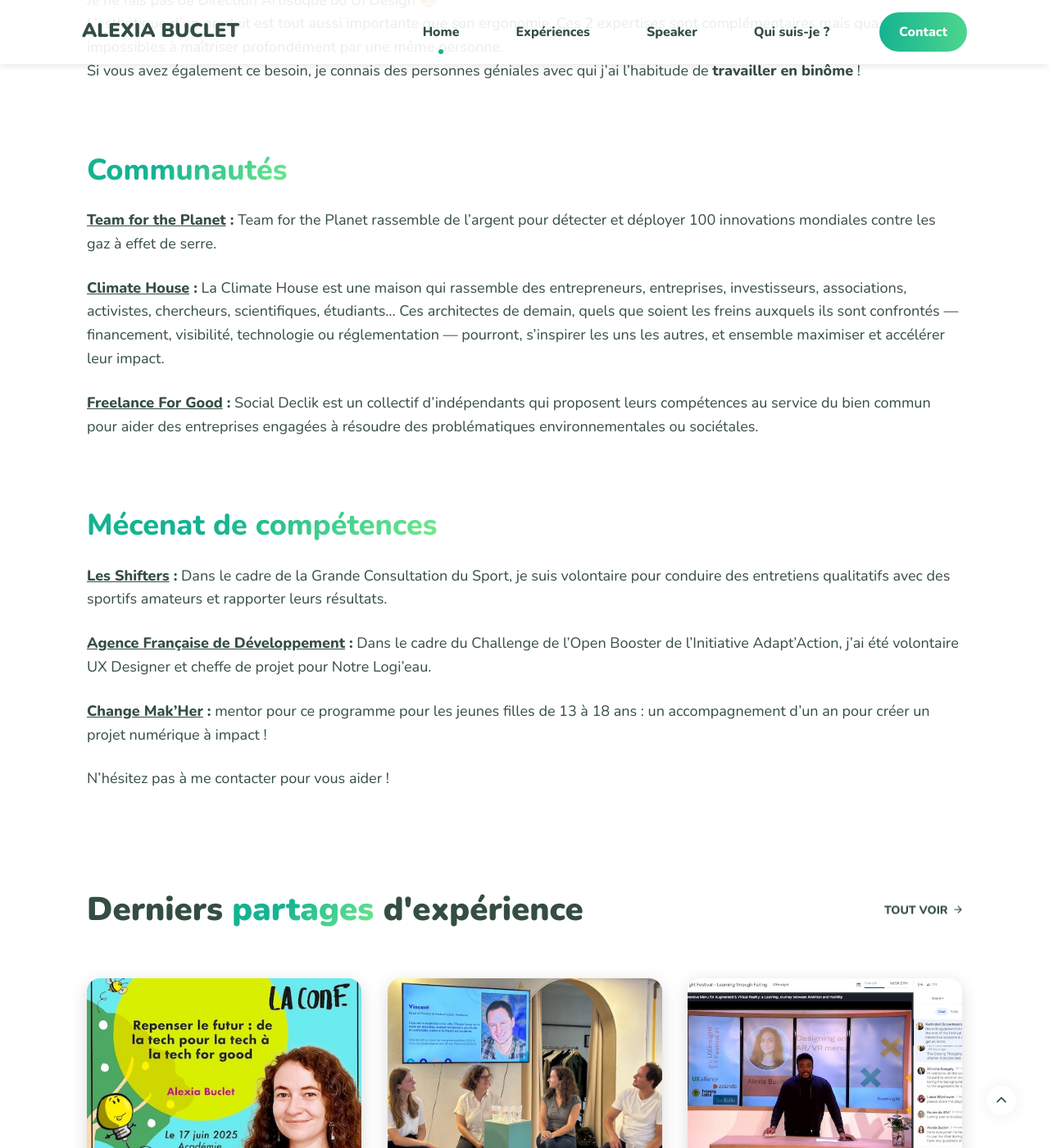
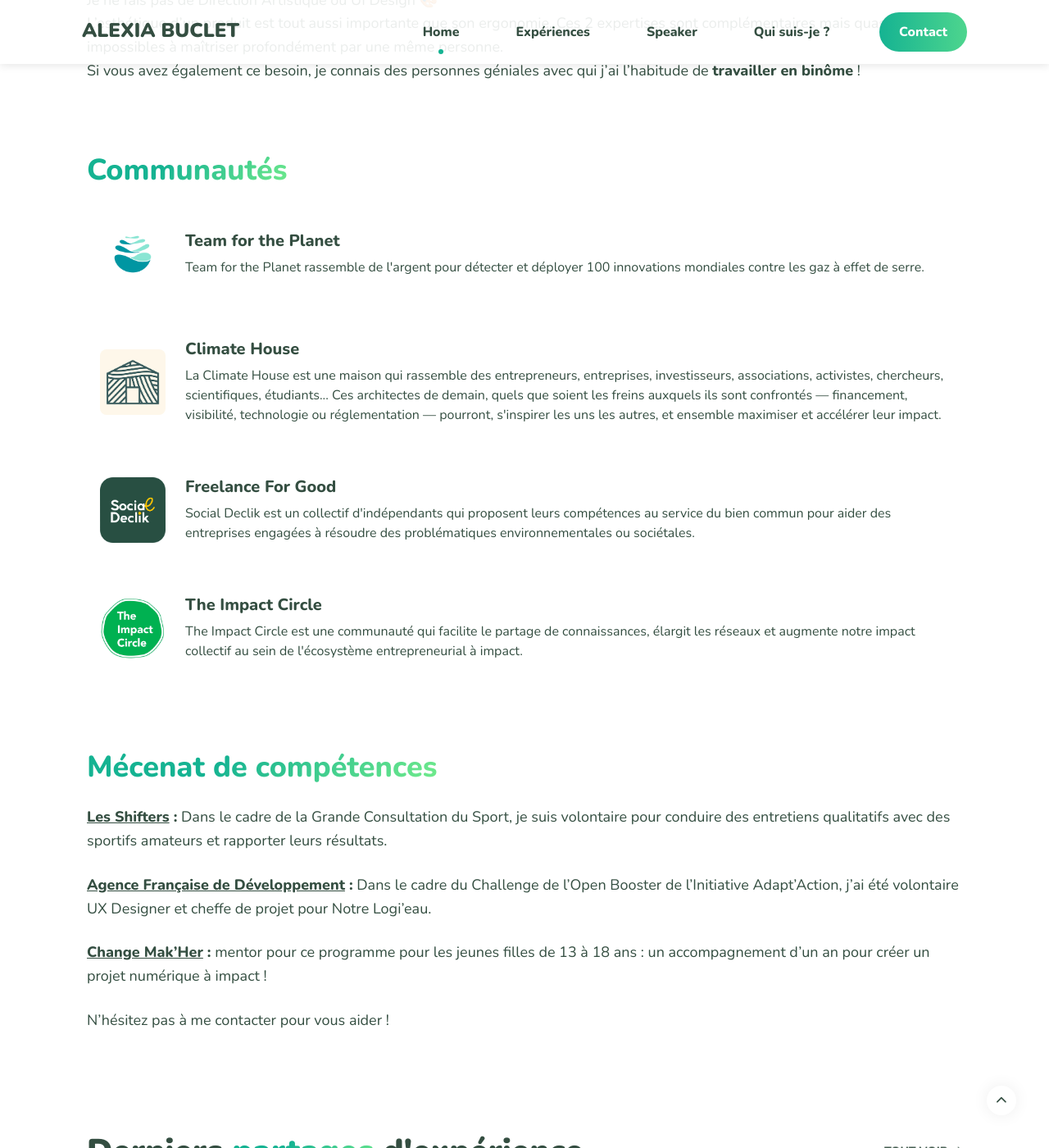
Before and after one commit to alexiabuclet/alexiabuclet.github.io, a Jekyll site: the page built from index.html, in a window 1280 px wide and 1400 px high, scrolled down 3061 px. Shown: the whole window at 82% size. Built offline with Jekyll 4.4.1, drawn with Linux system fonts in a browser that asks for light colours.

Commit message:
Update community with logos

```diff
--- a/_data/settings.yml
+++ b/_data/settings.yml
@@ -149,9 +149,25 @@ interventions:
 community:
   title: "<span class=\"text-span\">Communautés</span>"
   items:
-   - "<strong><a href='https://team-planet.com/fr' style='text-decoration: underline;' target='_blank'>Team for the Planet</a> :</strong> Team for the Planet rassemble de l'argent pour détecter et déployer 100 innovations mondiales contre les gaz à effet de serre."
-   - "<strong><a href='https://climate.house/' style='text-decoration: underline;' target='_blank'>Climate House</a> :</strong> La Climate House est une maison qui rassemble des entrepreneurs, entreprises, investisseurs, associations, activistes, chercheurs, scientifiques, étudiants... Ces architectes de demain, quels que soient les freins auxquels ils sont confrontés — financement, visibilité, technologie ou réglementation — pourront, s'inspirer les uns les autres, et ensemble maximiser et accélérer leur impact."
-   - "<strong><a href='https://socialdeclik.com/' style='text-decoration: underline;' target='_blank'>Freelance For Good</a> :</strong> Social Declik est un collectif d'indépendants qui proposent leurs compétences au service du bien commun pour aider des entreprises engagées à résoudre des problématiques environnementales ou sociétales."
+    - name: "Team for the Planet"
+      description: "Team for the Planet rassemble de l'argent pour détecter et déployer 100 innovations mondiales contre les gaz à effet de serre."
+      link: "https://team-planet.com/fr"
+      logo: "/images/communities/team-planet.png"
+
+    - name: "Climate House"
+      description: "La Climate House est une maison qui rassemble des entrepreneurs, entreprises, investisseurs, associations, activistes, chercheurs, scientifiques, étudiants... Ces architectes de demain, quels que soient les freins auxquels ils sont confrontés — financement, visibilité, technologie ou réglementation — pourront, s'inspirer les uns les autres, et ensemble maximiser et accélérer leur impact."
+      link: "https://climate.house/"
+      logo: "/images/communities/climate-house.png"
+
+    - name: "Freelance For Good"
+      description: "Social Declik est un collectif d'indépendants qui proposent leurs compétences au service du bien commun pour aider des entreprises engagées à résoudre des problématiques environnementales ou sociétales."
+      link: "https://socialdeclik.com/"
+      logo: "/images/communities/social-declik.png"
+
+    - name: "The Impact Circle"
+      description: "The Impact Circle est une communauté qui facilite le partage de connaissances, élargit les réseaux et augmente notre impact collectif au sein de l'écosystème entrepreneurial à impact."
+      link: "https://theimpactcircle.fr/"
+      logo: "/images/communities/impact-circle.avif"
    #- "<strong><a href='https://team-planet.com/fr' style='text-decoration: underline;'>L'Opservatoire :</strong> l'Harmonie 🕊"
 
 #-------------------------------
@@ -161,7 +177,7 @@ mecenat:
   title: "<span class=\"text-span\">Mécenat de compétences</span>"
   items:
    - "<strong><a href='https://initiatives.theshifters.org/initiative/I20240714191246/' style='text-decoration: underline;' target='_blank'>Les Shifters</a> :</strong> Dans le cadre de la Grande Consultation du Sport, je suis volontaire pour conduire des entretiens qualitatifs avec des sportifs amateurs et rapporter leurs résultats."
-   - "<strong><a href='https://www.innoverpourlatransitionecologique.fr/fr/challenges/open-booster' style='text-decoration: underline;' target='_blank'>Agence Française de Développement</a> :</strong> Dans le cadre du Challenge de l'Open Booster de l’Initiative Adapt’Action, j'ai été volontaire UX Designer et cheffe de projet pour Notre Logi'eau."
+   - "<strong><a href='https://www.innoverpourlatransitionecologique.fr/fr/challenges/open-booster' style='text-decoration: underline;' target='_blank'>Agence Française de Développement</a> :</strong> Dans le cadre du Challenge de l'Open Booster de l'Initiative Adapt'Action, j'ai été volontaire UX Designer et cheffe de projet pour Notre Logi'eau."
    - "<strong><a href='https://startupforkids.fr/programme-change-makher/' style='text-decoration: underline;' target='_blank'>Change Mak'Her</a> :</strong> mentor pour ce programme pour les jeunes filles de 13 à 18 ans : un accompagnement d'un an pour créer un projet numérique à impact !"
    #- "<strong><a href='https://team-planet.com/fr' style='text-decoration: underline;'>L'Opservatoire :</strong> l'Harmonie 🕊"
    - "N'hésitez pas à me contacter pour vous aider !"
--- a/_includes/section-community.html
+++ b/_includes/section-community.html
@@ -8,7 +8,15 @@
 
           <!-- Boucle sur les items -->
           {% for item in site.data.settings.community.items %}
-            <p>{{ item | markdownify }}</p> <!-- Display each item -->
+            <a href="{{ item.link }}" target="_blank" class="community-item">
+              {% if item.logo %}
+                <img src="{{ item.logo }}" alt="{{ item.name }}" class="community-logo">
+              {% endif %}
+              <div class="community-content">
+                <h3>{{ item.name }}</h3>
+                <p>{{ item.description }}</p>
+              </div>
+            </a>
           {% endfor %}
 
         </div>
--- a/_sass/3-modules/_community.scss
+++ b/_sass/3-modules/_community.scss
@@ -0,0 +1,55 @@
+.community {
+  .community-item {
+    display: flex;
+    align-items: center;
+    margin-bottom: 2rem;
+    padding: 1rem;
+    border-radius: 8px;
+    transition: all 0.3s ease;
+    text-decoration: none;
+    color: var(--text-color);
+    cursor: pointer;
+
+    &:hover {
+      background-color: rgba(0, 0, 0, 0.02);
+      transform: translateY(-2px);
+      box-shadow: 0 4px 12px rgba(0, 0, 0, 0.05);
+    }
+
+    .community-logo {
+      width: 80px;
+      height: 80px;
+      object-fit: contain;
+      margin-right: 1.5rem;
+      border-radius: 8px;
+      flex-shrink: 0;
+    }
+
+    .community-content {
+      flex: 1;
+      display: flex;
+      flex-direction: column;
+      justify-content: center;
+
+      h3 {
+        margin: 0 0 0.5rem;
+        font-size: 1.25rem;
+        color: var(--text-color);
+        transition: color 0.3s ease;
+      }
+
+      p {
+        margin: 0;
+        font-size: 1rem;
+        line-height: 1.5;
+        color: var(--text-color);
+      }
+    }
+
+    &:hover {
+      .community-content h3 {
+        color: var(--primary-color);
+      }
+    }
+  }
+}
```
Also changed, not shown: images/communities/climate-house.png (added), images/communities/impact-circle.avif (added), images/communities/social-declik.png (added), images/communities/team-planet.png (added).
